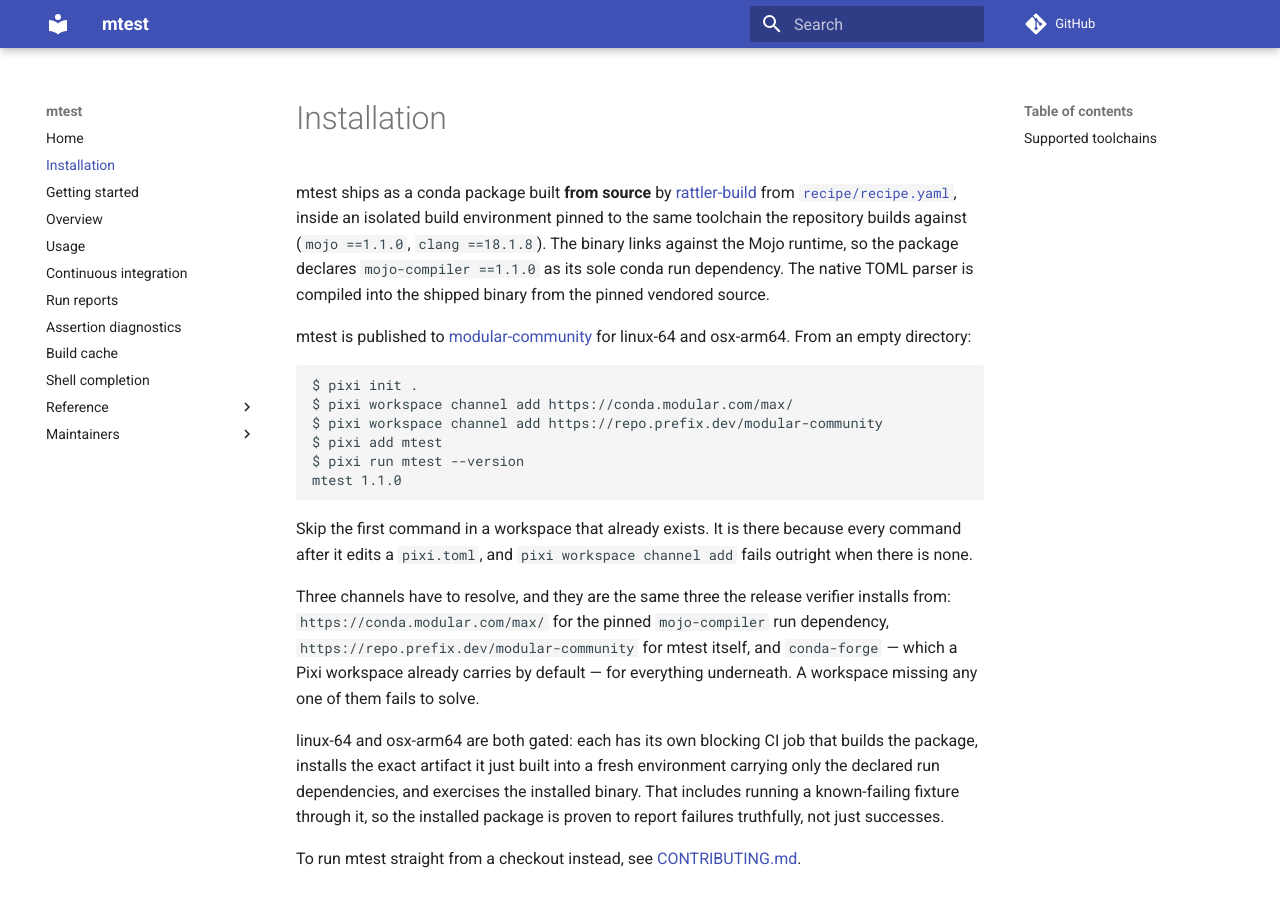
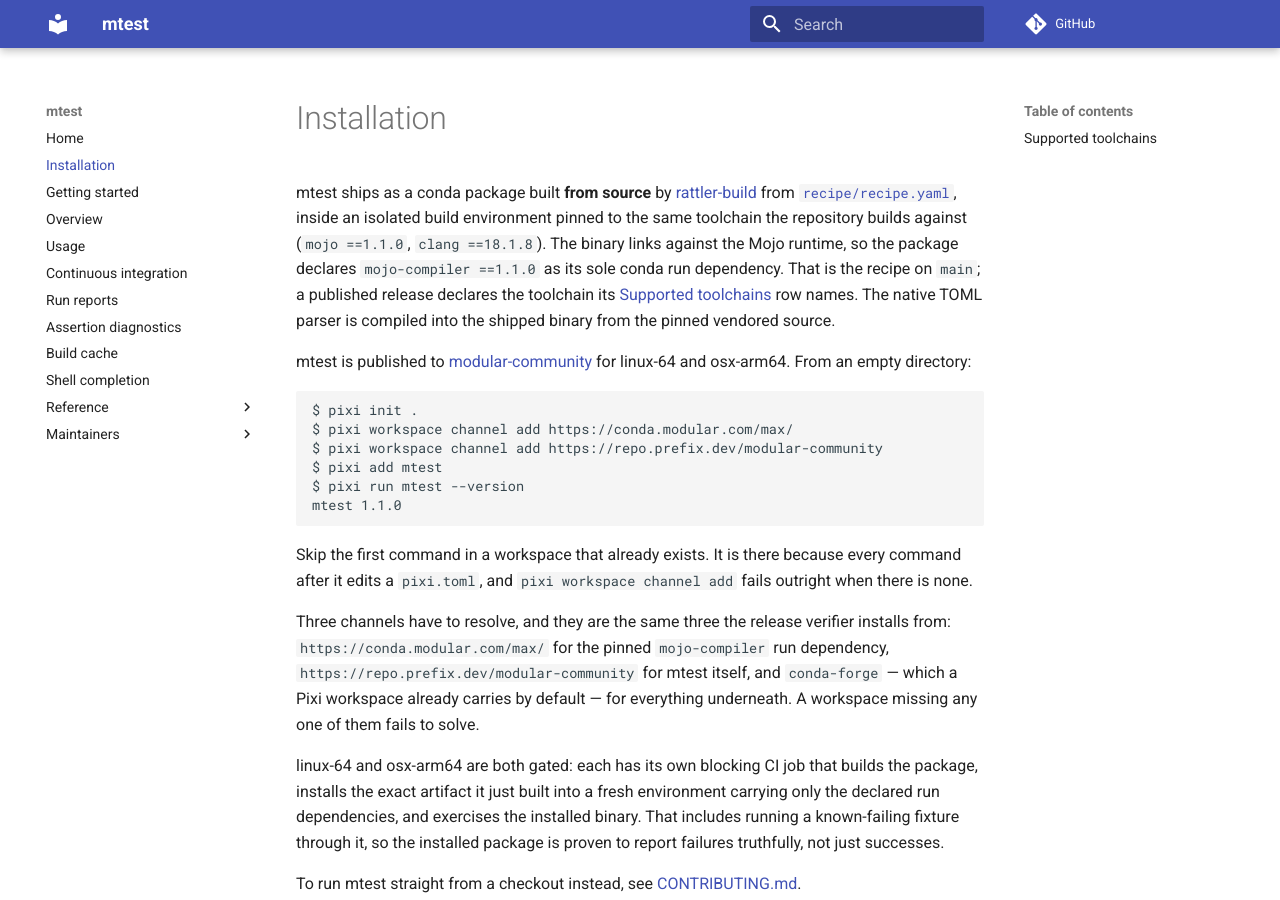
Before and after one commit to mikeleppane/mtest, an MkDocs documentation site: the page built from docs/install.md, in a window 1280 px wide and 900 px high. Built offline with MkDocs 1.6.1 and Material for MkDocs 9.7.7, drawn with Linux system fonts in a browser that asks for light colours; comment, search, counter and statistics services are not loaded.

Commit message:
docs(readme): stop claiming the published toolchain
The README said the published package runs on Mojo 1.1.0, but the
latest release, 1.1.0, was built against 1.0.0b2; the 1.1 port is
unreleased. version-check forces a README claim to equal the pin, so the
README now points at the support matrix instead and leaves
MOJO_PIN_SITES. The installation page says its recipe text describes
main.

```diff
--- a/docs/install.md
+++ b/docs/install.md
@@ -6,8 +6,10 @@
 inside an isolated build environment pinned to the same toolchain the
 repository builds against (`mojo ==1.1.0`, `clang ==18.1.8`). The binary links
 against the Mojo runtime, so the package declares `mojo-compiler ==1.1.0` as its
-sole conda run dependency. The native TOML parser is compiled into the shipped
-binary from the pinned vendored source.
+sole conda run dependency. That is the recipe on `main`; a published release
+declares the toolchain its [Supported toolchains](#supported-toolchains) row
+names. The native TOML parser is compiled into the shipped binary from the
+pinned vendored source.
 
 mtest is published to
 [modular-community](https://prefix.dev/channels/modular-community/packages/mtest)
--- a/pixi.toml
+++ b/pixi.toml
@@ -58,7 +58,7 @@
 # carrying one cannot be ungated from birth: an undeclared match fails until it
 # is named a site or an explicit exemption. Holds every restatement of the Mojo
 # pin -- both conda recipes, the recipe build script, and the prose in the
-# README, the installation page, the contract, the changelog, the contributing
+# installation page, the contract, the changelog, the contributing
 # guide, and the agent guide -- against the one pin above, so a toolchain bump cannot leave the
 # shipped package asking for the old compiler, and sweeps every reader-facing
 # Markdown document at the root and under `docs/` for a claim that disagrees
--- a/scripts/checks/version.py
+++ b/scripts/checks/version.py
@@ -12,7 +12,7 @@
 Eleven further surfaces state a version to a reader rather than to a tool, and
 they were gated by nothing until this script took them on: `README.md`,
 `docs/cli-contract.md` and seven documentation-site pages carry captured CLI
-transcripts, and the two banner SVGs under `docs/assets/` carry the same text
+transcripts, and the two console SVGs under `docs/assets/` carry the same text
 inside the image, where nobody reading the rendered page can tell the output is
 not live. Until this gate covered them a stale literal in any of them shipped
 to the repository page unnoticed.
@@ -182,7 +182,6 @@
     Path("recipe/recipe.yaml"),
     Path("recipe/community/recipe.yaml.in"),
     Path("recipe/build.sh"),
-    Path("README.md"),
     Path("docs/install.md"),
     Path("CONTRIBUTING.md"),
     Path("CHANGELOG.md"),
```
Also changed, not shown: README.md (+3 -1 lines).
